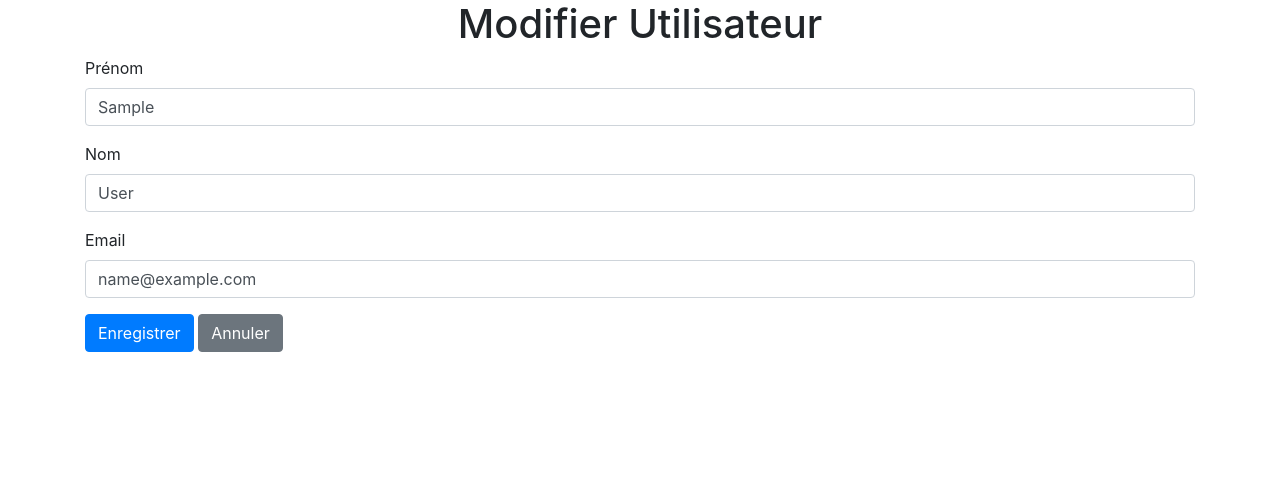
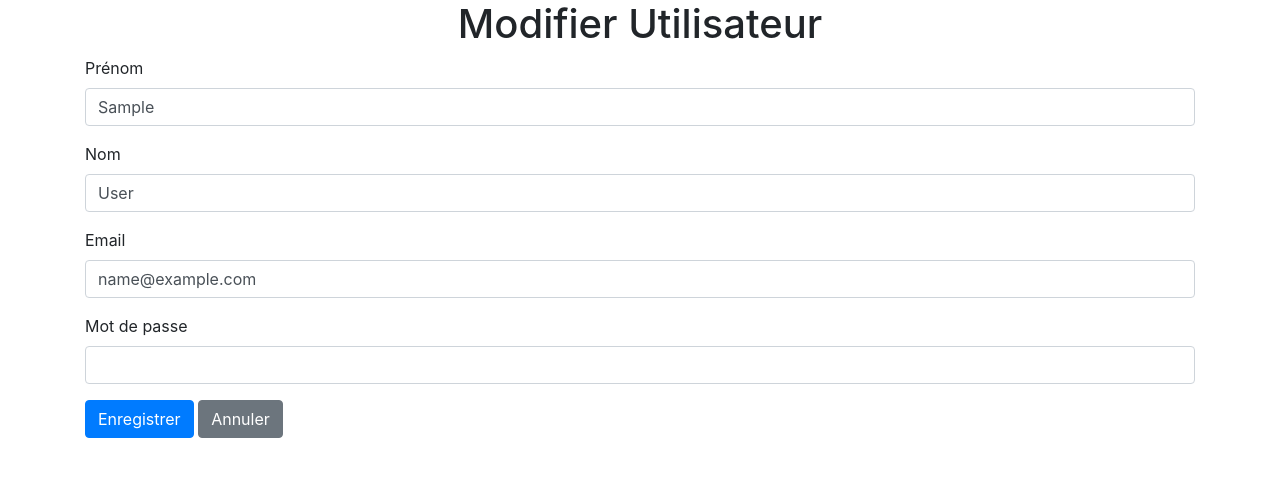
Before and after one commit to marceaupatu123/sitekhollecivmpsi, a Flask app: page /admin/edit_user/1 in a window 1280 px wide. Shown: the top 477 px of the page. Run offline with Flask 3, Linux system fonts and the light colour scheme; a user stored in the database is signed in; tables that the repository leaves empty hold one stand-in row (values such as "Sample post"); some libraries are stand-ins or nearby versions.

Commit message:
Small changes

```diff
--- a/main.py
+++ b/main.py
@@ -245,6 +245,8 @@ def edit_user(user_id):
         user.first_name = request.form['first_name']
         user.last_name = request.form['last_name']
         user.email = request.form['email']
+        if request.form['password'] != '':
+            user.password = generate_password_hash(request.form['password'], method='pbkdf2:sha256')
         db.session.commit()
         flash('Utilisateur mis à jour avec succès!', 'success')
         return redirect(url_for('admin'))
--- a/templates/edit_user.html
+++ b/templates/edit_user.html
@@ -23,6 +23,10 @@
                 <label for="email">Email</label>
                 <input type="email" class="form-control" id="email" name="email" value="{{ user.email }}" required>
             </div>
+            <div class="form-group">
+                <label for="password">Mot de passe</label>
+                <input type="text" class="form-control" id="password" name="password">
+            </div>
             <button type="submit" class="btn btn-primary">Enregistrer</button>
             <a href="{{ url_for('admin') }}" class="btn btn-secondary">Annuler</a>
         </form>
--- a/templates/index.html
+++ b/templates/index.html
@@ -231,7 +231,7 @@
                             submissionDiv.classList.add('col-md-4', 'mb-4');
                             submissionDiv.innerHTML = `
                                     <a href="#" class="card kholle-card h-100 animate__animated animate__fadeIn text-decoration-none text-dark" style="border-radius: 20px; overflow: hidden">
-                                        <img src="${submission.image_url}" alt="Image de l'énoncé" class="card-img-top" style="max-height: 200px; max-width: 100%;">
+                                        <img src="${submission.image_url}" alt="Image de l'énoncé" class="card-img-top" style="height: 200px; max-width: 100%;">
                                         <div class="card-body">
                                             <span class="badge badge-pill badge-secondary mb-3">Sans Solutions</span>
                                             <p><strong>Prénom:</strong> <span>${submission.prenom}</span></p>
```
Also changed, not shown: requirements.txt (added, +15 -0 lines), .github/workflows/test-file.yml (added).
